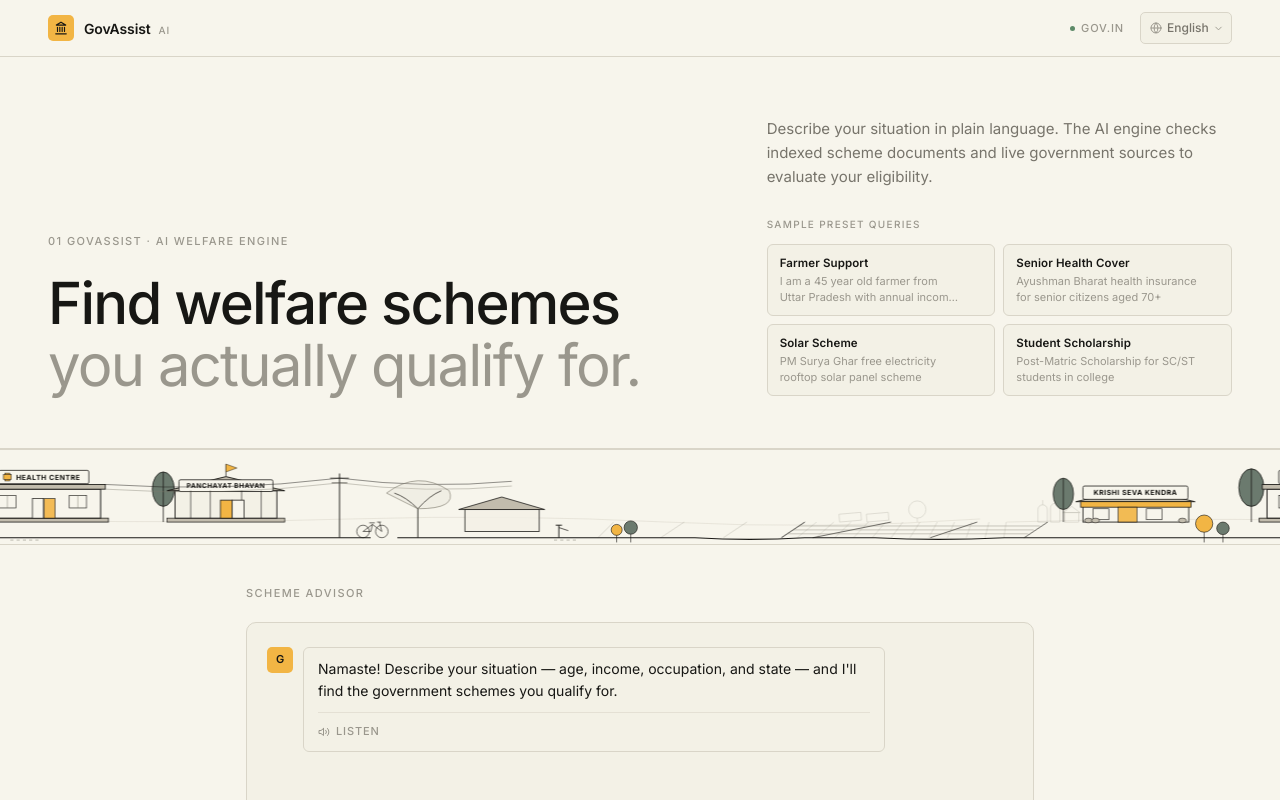
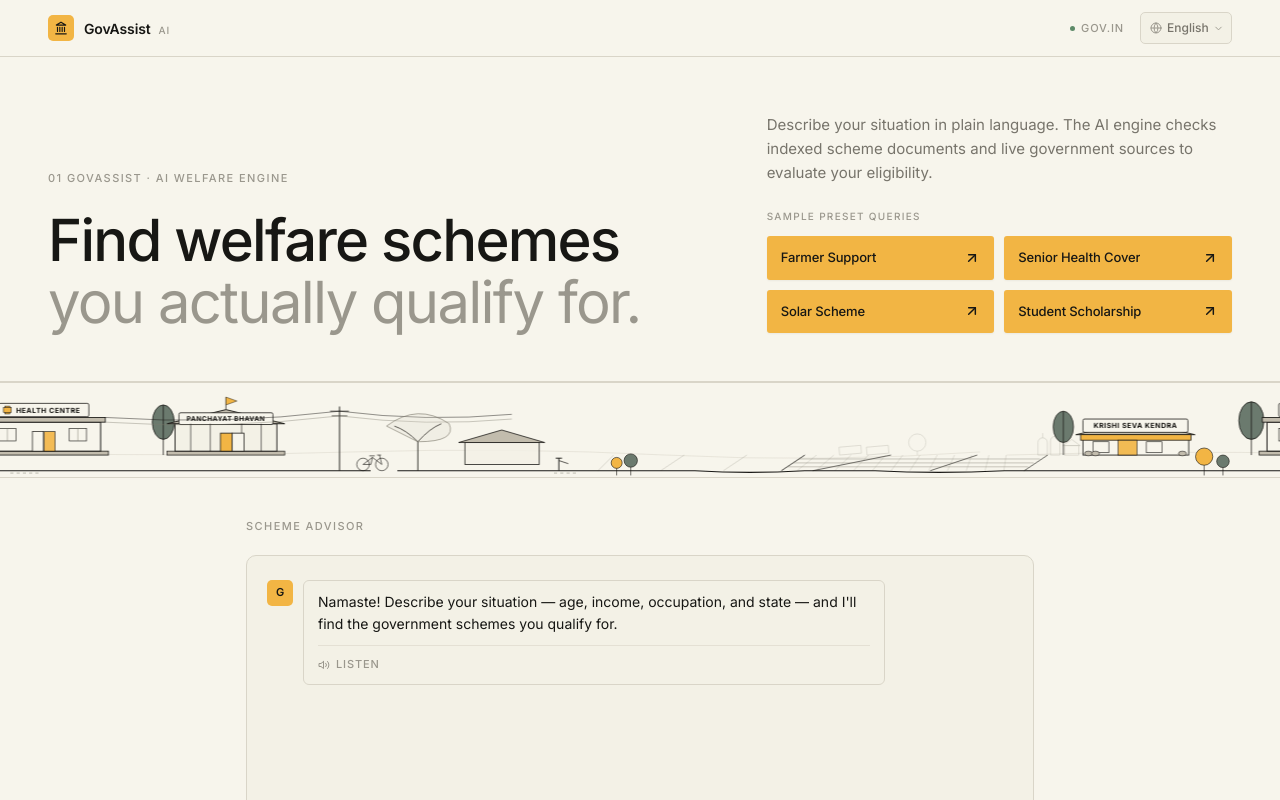
Before and after one commit to vgarg05/Government-Scheme-Discovery-Eligibility-Assistant, a React (Vite) app in the folder frontend/: page / in a window 1280 px wide. Shown: the top 800 px of the page. Built offline with nearby package versions, Linux system fonts and the light colour scheme.

Commit message:
design: styled sample query cards to match Pleurat reference button (gold fill, charcoal text, up-right arrow ↗)

```diff
--- a/frontend/src/components/Hero.jsx
+++ b/frontend/src/components/Hero.jsx
@@ -1,11 +1,11 @@
 import React from 'react';
-import { ArrowRight } from 'lucide-react';
+import { ArrowUpRight } from 'lucide-react';
 
 const SAMPLE_QUERIES = [
-  { label: 'Farmer Support', query: 'I am a 45 year old farmer from Uttar Pradesh with annual income of Rs 80,000' },
-  { label: 'Senior Health Cover', query: 'Ayushman Bharat health insurance for senior citizens aged 70+' },
-  { label: 'Solar Scheme', query: 'PM Surya Ghar free electricity rooftop solar panel scheme' },
-  { label: 'Student Scholarship', query: 'Post-Matric Scholarship for SC/ST students in college' },
+  { label: 'Farmer Support ↗', title: 'Farmer Support', query: 'I am a 45 year old farmer from Uttar Pradesh with annual income of Rs 80,000' },
+  { label: 'Senior Health Cover ↗', title: 'Senior Health Cover', query: 'Ayushman Bharat health insurance for senior citizens aged 70+' },
+  { label: 'Solar Scheme ↗', title: 'Solar Scheme', query: 'PM Surya Ghar free electricity rooftop solar panel scheme' },
+  { label: 'Student Scholarship ↗', title: 'Student Scholarship', query: 'Post-Matric Scholarship for SC/ST students in college' },
 ];
 
 export default function Hero({ onPresetClick }) {
@@ -13,8 +13,8 @@ export default function Hero({ onPresetClick }) {
     <section
       style={{
         borderBottom: '1px solid var(--border)',
-        paddingTop: '60px',
-        paddingBottom: '52px',
+        paddingTop: '56px',
+        paddingBottom: '48px',
       }}
     >
       <div className="max-w-7xl mx-auto px-6 sm:px-12">
@@ -49,7 +49,7 @@ export default function Hero({ onPresetClick }) {
             </h1>
           </div>
 
-          {/* Right Column: Sub-copy Paragraph + Preset Query Cards */}
+          {/* Right Column: Sub-copy Paragraph + Pleurat Reference Buttons */}
           <div className="lg:col-span-5 flex flex-col justify-end">
             {/* Editorial Sub-copy */}
             <p
@@ -57,13 +57,13 @@ export default function Hero({ onPresetClick }) {
                 fontSize: '15px',
                 lineHeight: 1.6,
                 color: 'var(--text-secondary)',
-                marginBottom: '28px',
+                marginBottom: '24px',
               }}
             >
               Describe your situation in plain language. The AI engine checks indexed scheme documents and live government sources to evaluate your eligibility.
             </p>
 
-            {/* Sample Preset Queries Grid */}
+            {/* Sample Preset Queries Buttons Grid (Matching Reference Image) */}
             <div>
               <p
                 className="label-meta mb-3"
@@ -71,57 +71,44 @@ export default function Hero({ onPresetClick }) {
               >
                 SAMPLE PRESET QUERIES
               </p>
-              <div className="grid grid-cols-1 sm:grid-cols-2 gap-2">
-                {SAMPLE_QUERIES.map(({ label, query }) => (
+              <div className="grid grid-cols-1 sm:grid-cols-2 gap-2.5">
+                {SAMPLE_QUERIES.map(({ title, query }) => (
                   <button
-                    key={label}
+                    key={title}
                     onClick={() => onPresetClick(query)}
-                    className="group flex items-start justify-between gap-2.5 text-left transition-all duration-150"
+                    className="group flex items-center justify-between gap-2 text-left transition-all duration-150 active:scale-[0.98]"
                     style={{
-                      background: 'var(--surface)',
-                      border: '1px solid var(--border)',
-                      borderRadius: '6px',
-                      padding: '10px 12px',
+                      background: 'var(--accent)',
+                      color: 'var(--accent-text)',
+                      borderRadius: '3px',
+                      padding: '12px 14px',
+                      border: 'none',
                       cursor: 'pointer',
+                      boxShadow: '0 1px 2px rgba(0,0,0,0.05)',
                     }}
                     onMouseEnter={e => {
-                      e.currentTarget.style.borderColor = 'var(--text-muted)';
-                      e.currentTarget.style.background = 'var(--raised)';
+                      e.currentTarget.style.opacity = '0.92';
                     }}
                     onMouseLeave={e => {
-                      e.currentTarget.style.borderColor = 'var(--border)';
-                      e.currentTarget.style.background = 'var(--surface)';
+                      e.currentTarget.style.opacity = '1';
                     }}
                   >
-                    <div style={{ flex: 1, minWidth: 0 }}>
-                      <div
-                        style={{
-                          fontSize: '11.5px',
-                          fontWeight: 600,
-                          color: 'var(--text-primary)',
-                          marginBottom: '2px',
-                          letterSpacing: '0.01em',
-                        }}
-                      >
-                        {label}
-                      </div>
-                      <div
-                        style={{
-                          fontSize: '11px',
-                          color: 'var(--text-muted)',
-                          lineHeight: 1.4,
-                          overflow: 'hidden',
-                          display: '-webkit-box',
-                          WebkitLineClamp: 2,
-                          WebkitBoxOrient: 'vertical',
-                        }}
-                      >
-                        {query}
-                      </div>
-                    </div>
-                    <ArrowRight
-                      className="flex-shrink-0 opacity-0 group-hover:opacity-100 transition-opacity mt-0.5"
-                      style={{ width: '12px', height: '12px', color: 'var(--accent)' }}
+                    <span
+                      style={{
+                        fontSize: '13px',
+                        fontWeight: 500,
+                        color: '#171714',
+                        letterSpacing: '-0.01em',
+                        whiteSpace: 'nowrap',
+                        overflow: 'hidden',
+                        textOverflow: 'ellipsis',
+                      }}
+                    >
+                      {title}
+                    </span>
+                    <ArrowUpRight
+                      className="flex-shrink-0 transition-transform duration-150 group-hover:translate-x-0.5 group-hover:-translate-y-0.5"
+                      style={{ width: '16px', height: '16px', color: '#171714', strokeWidth: 2.2 }}
                     />
                   </button>
                 ))}
```
